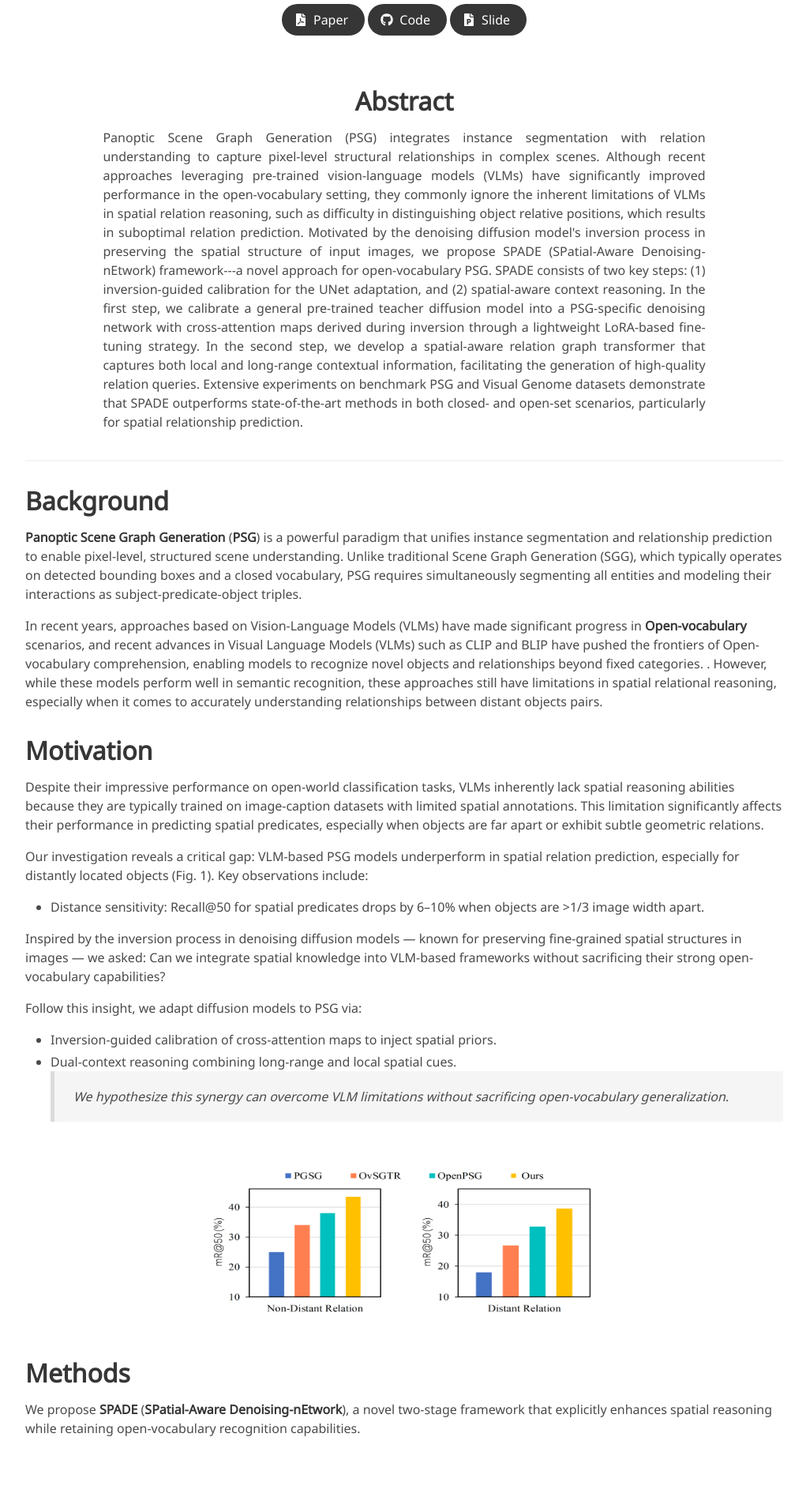
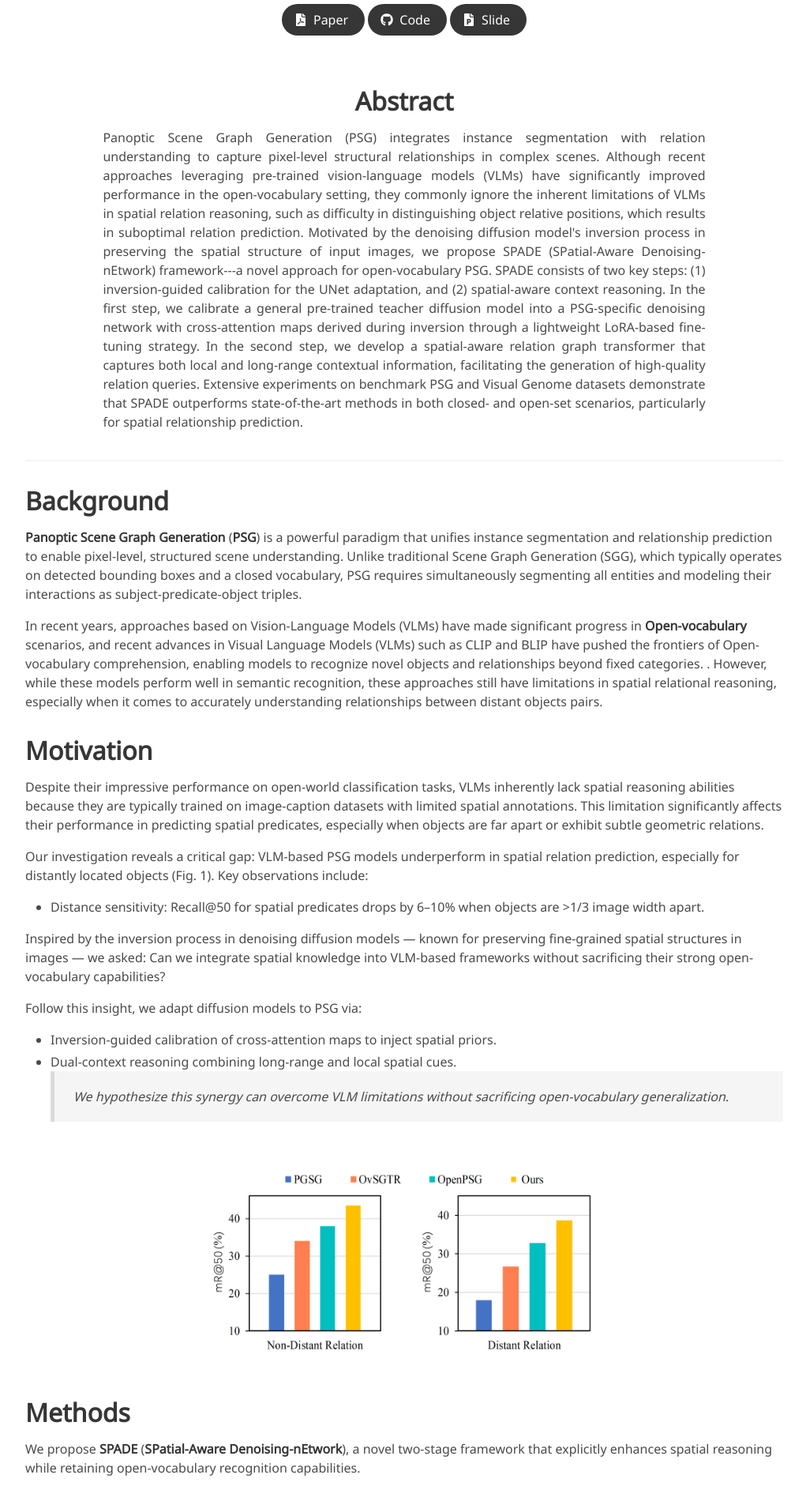
Before and after one commit to 8078qwe/SPADE, a Jekyll site: the page built from index.md, in a window 1280 px wide. Shown: the part 532-2432 px from the top of the page at 79% size, without its empty margins (128-1149 px from the left). Built offline with Jekyll 4.4.1, drawn with Linux system fonts in a browser that asks for light colours; some web fonts are replaced; grey boxes are pictures that could not be loaded.

Commit message:
Update index.md

```diff
--- a/index.md
+++ b/index.md
@@ -71,7 +71,7 @@ Follow this insight, we adapt diffusion models to PSG via:
 > *We hypothesize this synergy can overcome VLM limitations without sacrificing open-vocabulary generalization.*
 
 
-![motivation](/image/intro.png){: style="width: 500px; height: 200px; display: block; margin: 0 auto; margin-top: 50px; margin-bottom: 50px;"}
+![motivation](/image/intro.png){: style="width: 500px; height: 250px; display: block; margin: 0 auto; margin-top: 50px; margin-bottom: 50px;"}
 
 
 # Methods
```
